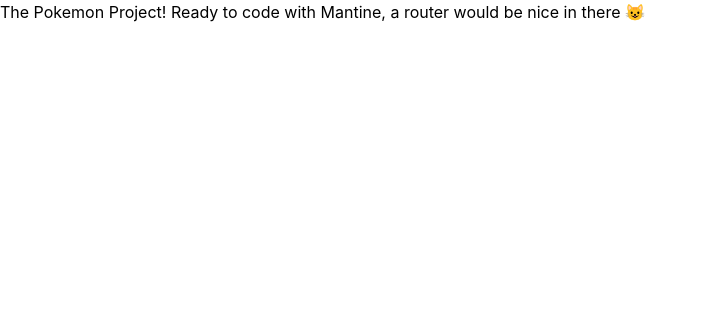
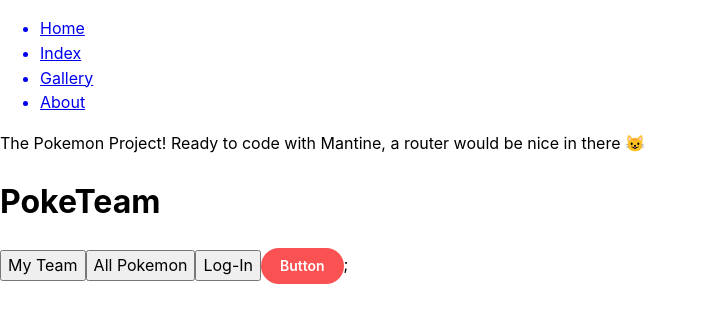
Before and after one commit to codewithmirko/poketeam-frontend, a React (Vite) app: page / in a window 1280 px wide. Shown: the top 322 px of the page, without its empty margins (0-707 px from the left). Built offline with nearby package versions, Linux system fonts and the light colour scheme.

Commit message:
Routes and pages set up

```diff
--- a/src/App.jsx
+++ b/src/App.jsx
@@ -1,8 +1,26 @@
+import AboutPage from "./pages/AboutPage";
+import HomePage from "./pages/HomePage";
+import { Routes, Route } from "react-router-dom";
+import Navbar from "./components/Navbar";
+import PokemonPage from "./pages/PokemonPage";
+import PokemonDetailsPage from "./pages/PokemonDetailsPage";
+import LogInPage from "./pages/LogInPage";
+import TeamPage from "./pages/TeamPage";
+
 function App() {
   return (
     <>
+      <Navbar />
       The Pokemon Project! Ready to code with Mantine, a router would be nice in
       there 😺
+      <Routes>
+        <Route path="/" element={<HomePage />} />
+        <Route path="/about" element={<AboutPage />} />
+        <Route path="/pokemon" element={<PokemonPage />} />
+        <Route path="/pokemon/:id" element={<PokemonDetailsPage />} />
+        <Route path="/log-in" element={<LogInPage />} />
+        <Route path="/team" element={<TeamPage />} />
+      </Routes>
     </>
   );
 }
--- /dev/null
+++ b/src/components/Navbar.jsx
@@ -0,0 +1,22 @@
+import { Link } from "react-router-dom";
+
+const Navbar = () => {
+  return (
+    <ul>
+      <Link to="/">
+        <li>Home</li>
+      </Link>
+      <Link to="/">
+        <li>Index</li>
+      </Link>
+      <Link to="/">
+        <li>Gallery</li>
+      </Link>
+      <Link to="/about">
+        <li>About</li>
+      </Link>
+    </ul>
+  );
+};
+
+export default Navbar;
--- a/src/main.jsx
+++ b/src/main.jsx
@@ -1,18 +1,21 @@
-import React from 'react'
-import ReactDOM from 'react-dom/client'
-import { MantineProvider } from '@mantine/core'
-import App from './App.jsx'
+import React from "react";
+import ReactDOM from "react-dom/client";
+import { MantineProvider } from "@mantine/core";
+import App from "./App.jsx";
+import { BrowserRouter as Router } from "react-router-dom";
 
 // Import styles of packages that you've installed.
 // All packages except `@mantine/hooks` require styles imports
-import '@mantine/core/styles.css'
-import './styles/global.css'
-import theme from './styles/theme.js'
+import "@mantine/core/styles.css";
+import "./styles/global.css";
+import theme from "./styles/theme.js";
 
-ReactDOM.createRoot(document.getElementById('root')).render(
+ReactDOM.createRoot(document.getElementById("root")).render(
   <React.StrictMode>
     <MantineProvider theme={theme}>
-      <App />
+      <Router>
+        <App />
+      </Router>
     </MantineProvider>
   </React.StrictMode>
-)
+);
--- /dev/null
+++ b/src/pages/AboutPage.jsx
@@ -0,0 +1,5 @@
+const AboutPage = () => {
+  return <h1>About</h1>;
+};
+
+export default AboutPage;
--- /dev/null
+++ b/src/pages/HomePage.jsx
@@ -0,0 +1,25 @@
+import { Link } from "react-router-dom";
+import { Button } from "@mantine/core";
+
+const HomePage = () => {
+  return (
+    <>
+      <h1>PokeTeam</h1>
+      <Link to="/team">
+        <button type="button">My Team</button>
+      </Link>
+      <Link to="/pokemon">
+        <button type="button">All Pokemon</button>
+      </Link>
+      <Link to="/log-in">
+        <button type="button">Log-In</button>
+      </Link>
+      <Button variant="filled" color="red" radius="xl">
+        Button
+      </Button>
+      ;
+    </>
+  );
+};
+
+export default HomePage;
--- /dev/null
+++ b/src/pages/LogInPage.jsx
@@ -0,0 +1,5 @@
+const LogInPage = () => {
+  return <h1>I am the login Page</h1>;
+};
+
+export default LogInPage;
--- /dev/null
+++ b/src/pages/PokemonDetailsPage.jsx
@@ -0,0 +1,5 @@
+const AboutPage = () => {
+  return <h1> Details Page</h1>;
+};
+
+export default AboutPage;
--- /dev/null
+++ b/src/pages/PokemonPage.jsx
@@ -0,0 +1,5 @@
+const PokemonPage = () => {
+  return <h1>I am the Pokemon Page</h1>;
+};
+
+export default PokemonPage;
--- /dev/null
+++ b/src/pages/TeamPage.jsx
@@ -0,0 +1,5 @@
+const TeamPage = () => {
+  return <h1>Team Page</h1>;
+};
+
+export default TeamPage;
```
